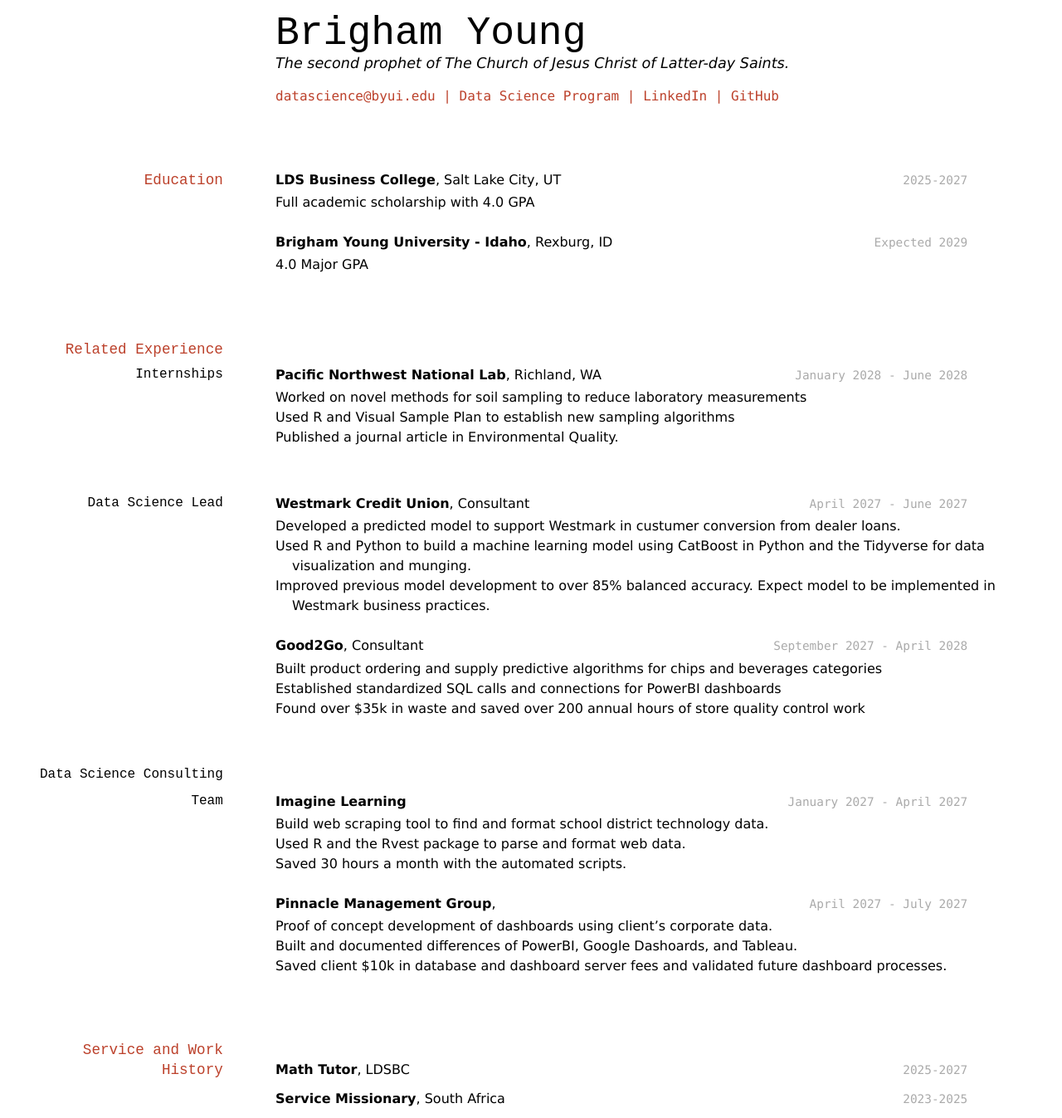
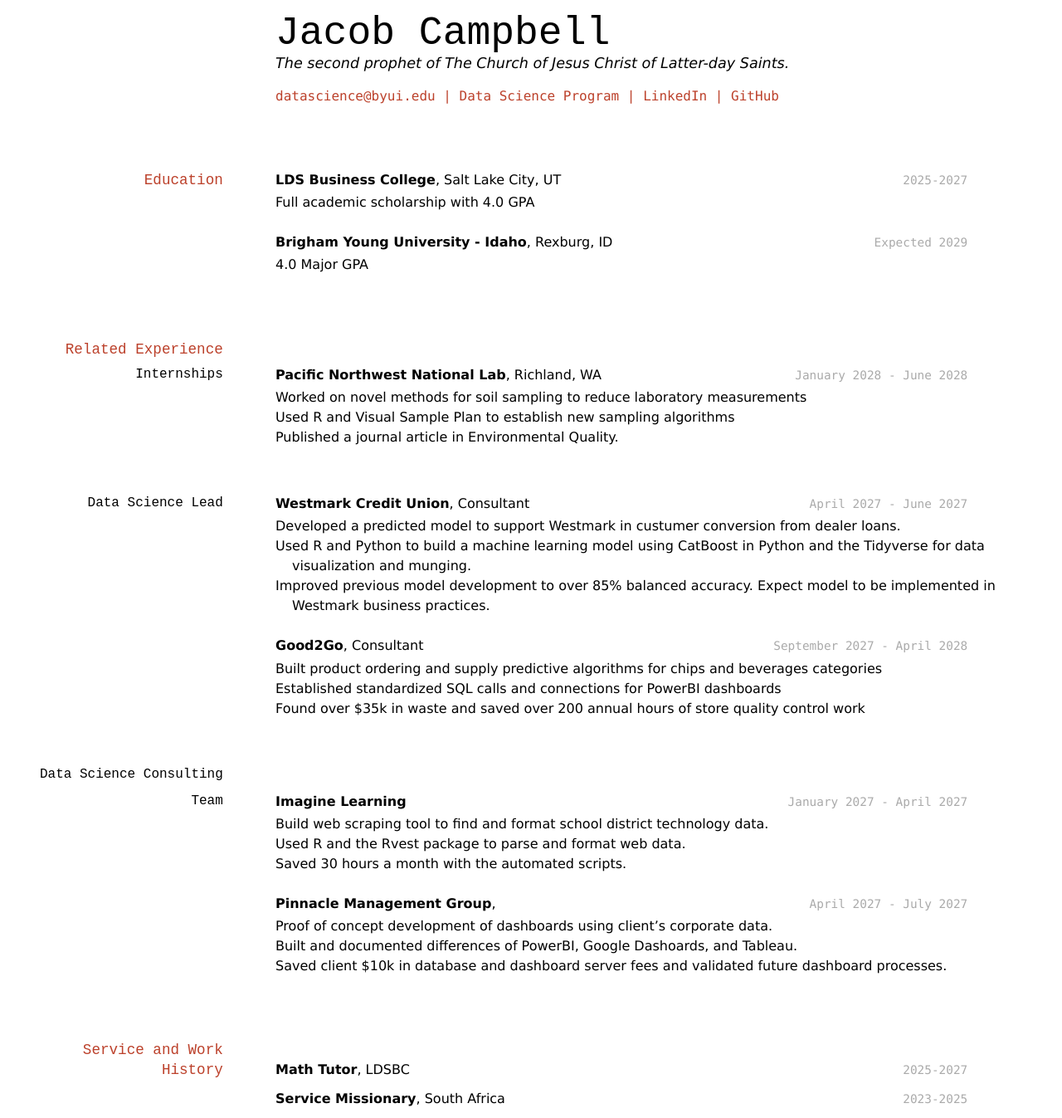
Before and after one commit to Jacobc246/Campbell_resume1, a Jekyll site: the page built from docs/index.md, in a window 1280 px wide. Shown: the whole page at 83% size. Built offline with Jekyll 4.4.1, drawn with Linux system fonts in a browser that asks for light colours.

Commit message:
Changed name

```diff
--- a/docs/index.md
+++ b/docs/index.md
@@ -1,8 +1,8 @@
 ---
 layout: cv
-title: Brigham Young's Resume
+title: Jacob Campbell's Resume
 ---
-# Brigham Young
+# Jacob Campbell
 The second prophet of The Church of Jesus Christ of Latter-day Saints.
 
 <div id="webaddress">
```
